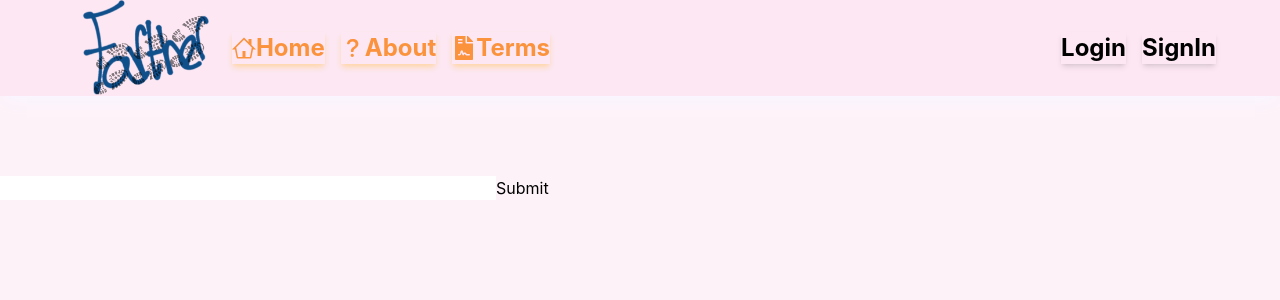
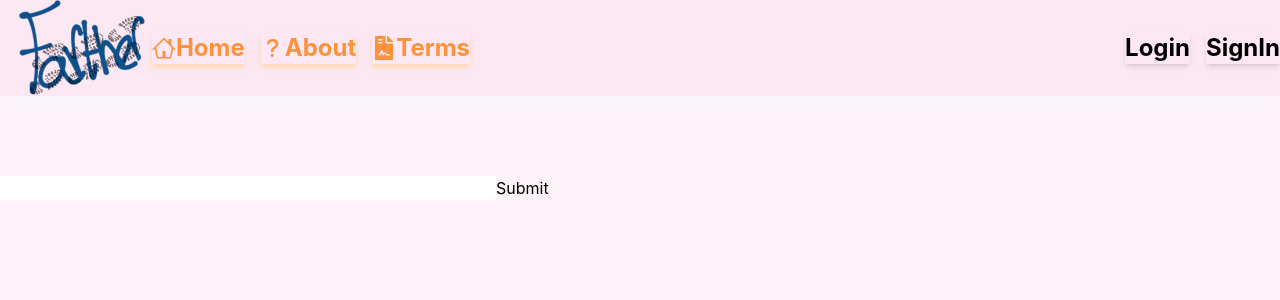
Before and after one commit to eliyahu119/mySocialNetworkFrontEnd, a React (Create React App) app: page /login in a window 1280 px wide. Shown: the top 300 px of the page. Built offline with nearby package versions, Linux system fonts and the light colour scheme; no server answers; what react-alert-template-basic would draw is missing.

Commit message:
chaged the headline

```diff
--- a/src/components/HeadLine.jsx
+++ b/src/components/HeadLine.jsx
@@ -50,10 +50,10 @@ export default function HeadLine() {
 
 
   return (
-    <nav className={"  bg-pink-100 mb-20 bg-opacity-90 shadow-lg shadow-purple-50 "}> {/*the navbar*/ }
-      <div className={' mx-auto  bg-pink-100   lg:px-16 items-center font-bold fontsi text-2xl flex justify-between'}>
-        <div className='space-x-4 flex items-center'>  { /*general conteiner */}
-          <img src={webSiteLogo} className={"max-h-24"} alt={"logo"} />
+    <nav className={"  bg-pink-100 mb-20 bg-opacity-90 shadow-lg shadow-purple-50 flex  "}> {/*the navbar*/ }
+    <img src={webSiteLogo} className={"max-h-24 max-w-sm inline-flex"} alt={"logo"} />
+      <div className={'   bg-pink-100 w-full  items-center font-bold fontsi text-2xl flex justify-between '}>
+        <div className='flex space-x-4  items-center'>  { /*general conteiner */}
           <div className='flex space-x-4  text-orange-400 '>
             <InfoNavLink to={'/'} data={'Home'}>
               <GoHome />
@@ -66,7 +66,7 @@ export default function HeadLine() {
             </InfoNavLink>
           </div>
         </div>
-        <div className='flex  space-x-4 items-center  '> { /*the login and signin div */}
+        <div className='flex  space-x-4 items-center '> { /*the login and signin div */}
           {!localStorage.getItem("token") ? (
             <>
               <LogNavLink to={'/Login'}>
--- a/src/components/MainPage.jsx
+++ b/src/components/MainPage.jsx
@@ -85,7 +85,7 @@ const MaipageClasses=''
         );
       }
     return (
-     <div className={'lg:px-32  lg:max-w-6xl px-3 space-y-6 bg-pink-50 block m-auto shadow-2xl'}>
+     <div className={'lg:px-32  lg:max-w-6xl px-3 space-y-6 bg-pink-50 block m-auto '}>
         <div className="flex  justify-center m-0 align-middle ">
        <LoadingElement />
         </div>
```
